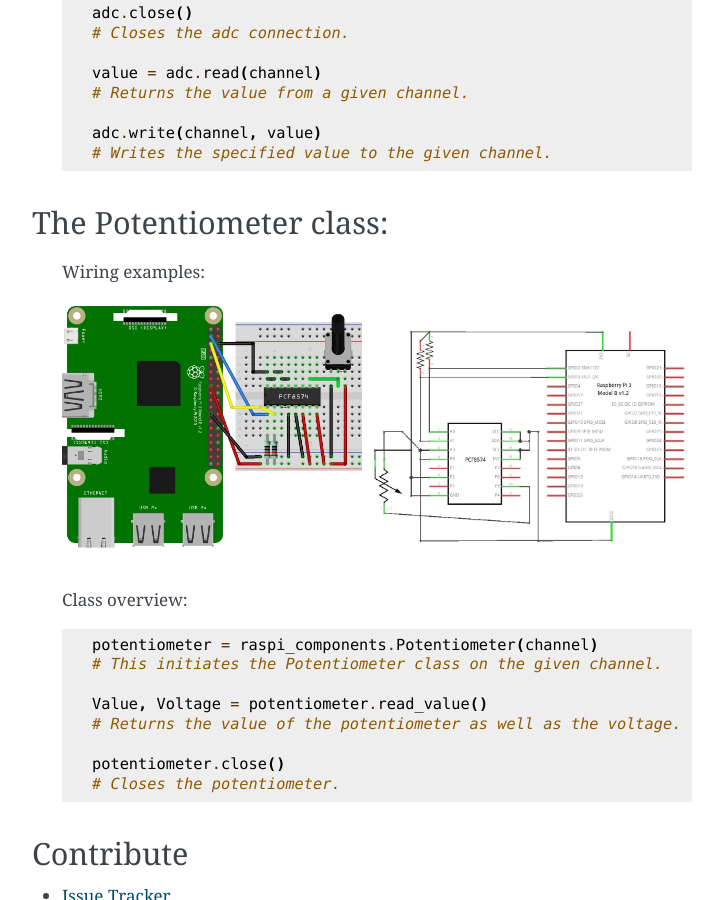
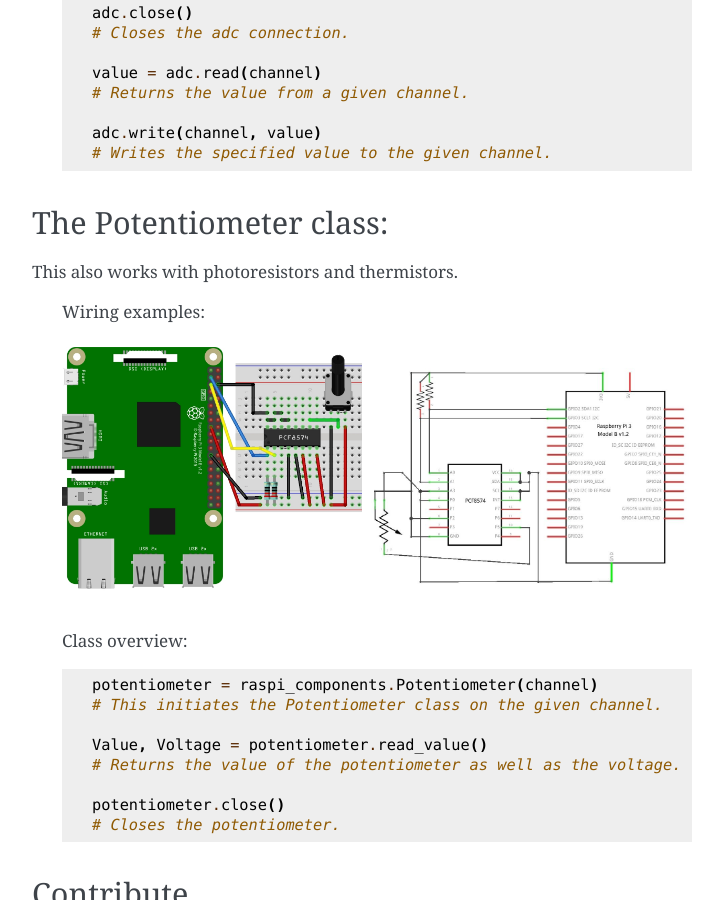
Before and after one commit to Builder212/raspi_components, a Sphinx documentation site: the page built from docs/index.rst, in a window 1280 px wide and 900 px high, scrolled down 4817 px. Shown: the whole window, without its empty margins (388-1111 px from the left). Built offline with Sphinx 7.4.7, drawn with Linux system fonts in a browser that asks for light colours.

Commit message:
Updated documentation.

```diff
--- a/docs/index.rst
+++ b/docs/index.rst
@@ -191,6 +191,8 @@ The ADC class:
 The Potentiometer class:
 -----------------
 
+This also works with photoresistors and thermistors.
+
     Wiring examples:
 
     .. image:: schems/potentiometer_bb.jpg
```
